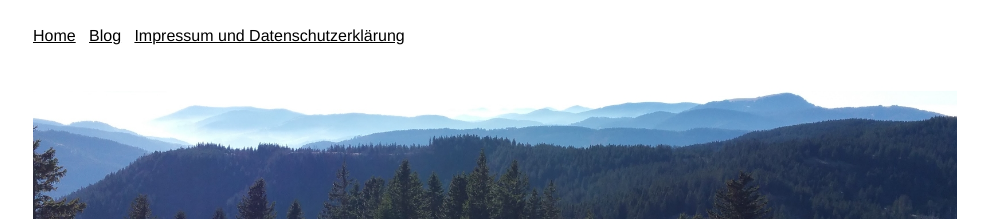
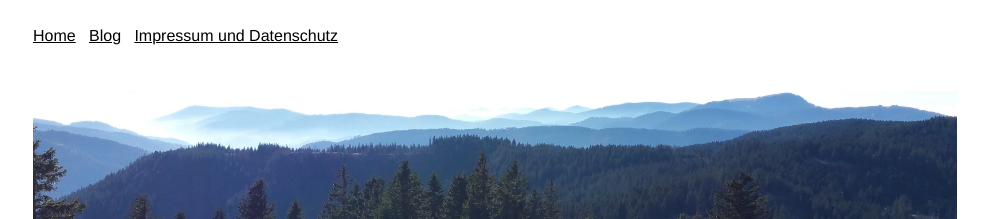
Before and after one commit to rettet-die-stille/rettet-die-stille.github.io, a Jekyll site: the page built from index.md, in a window 1280 px wide. Shown: the top 219 px of the page, without its empty margins (145-1133 px from the left). Built offline with Jekyll 4.4.1, drawn with Linux system fonts in a browser that asks for light colours.

Commit message:
Update _nav.html

```diff
--- a/_includes/_nav.html
+++ b/_includes/_nav.html
@@ -5,6 +5,6 @@
     </a>
     -->
     <a href="index.html">Home</a>&nbsp;&nbsp;
-    <a href="index.html">Blog</a>&nbsp;&nbsp;
-    <a href="image.html">Impressum und Datenschutzerklärung</a>&nbsp;&nbsp;
+    <a href="blog.html">Blog</a>&nbsp;&nbsp;
+    <a href="image.html">Impressum und Datenschutz</a>&nbsp;&nbsp;
 </div>
```
